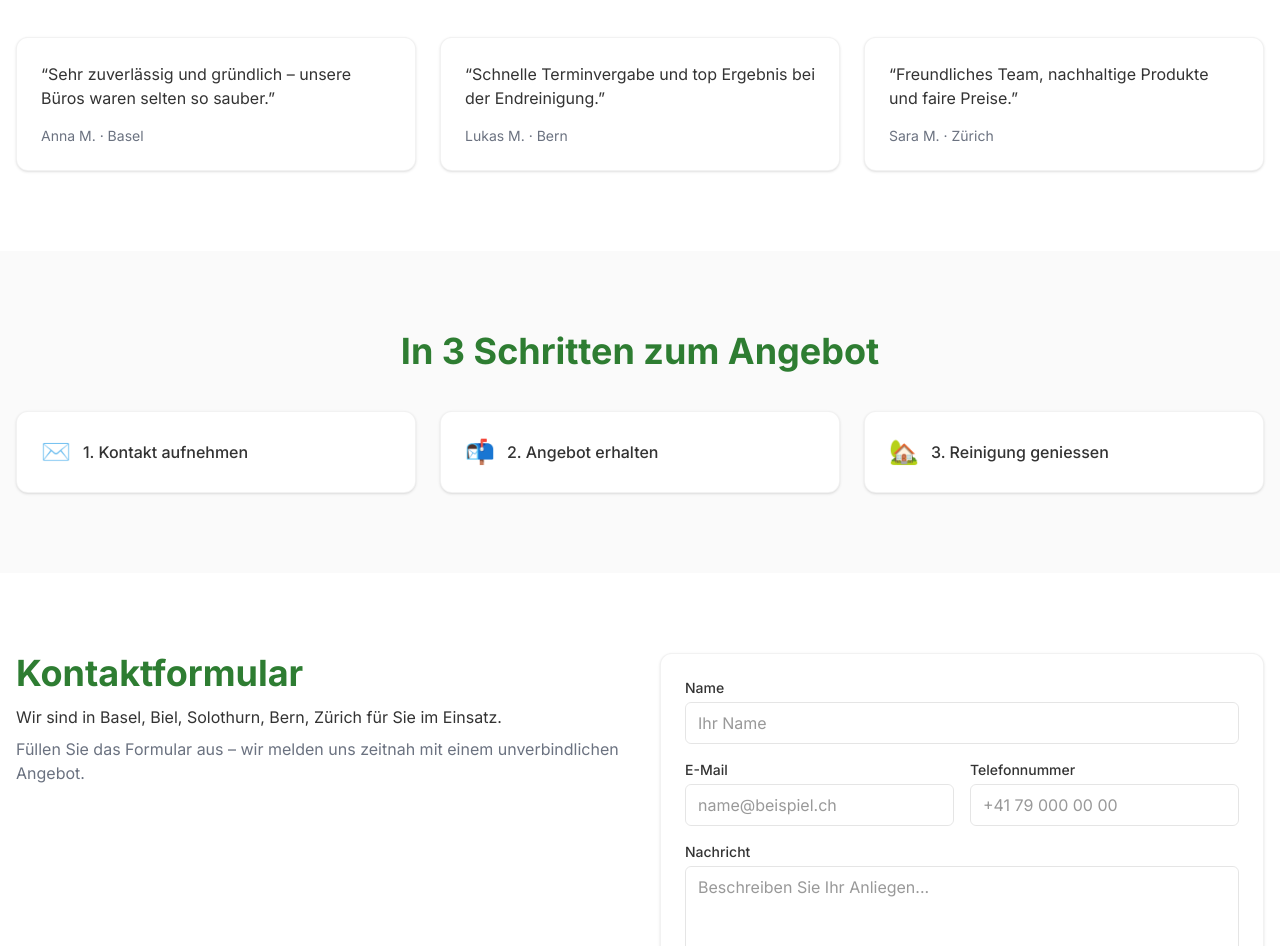
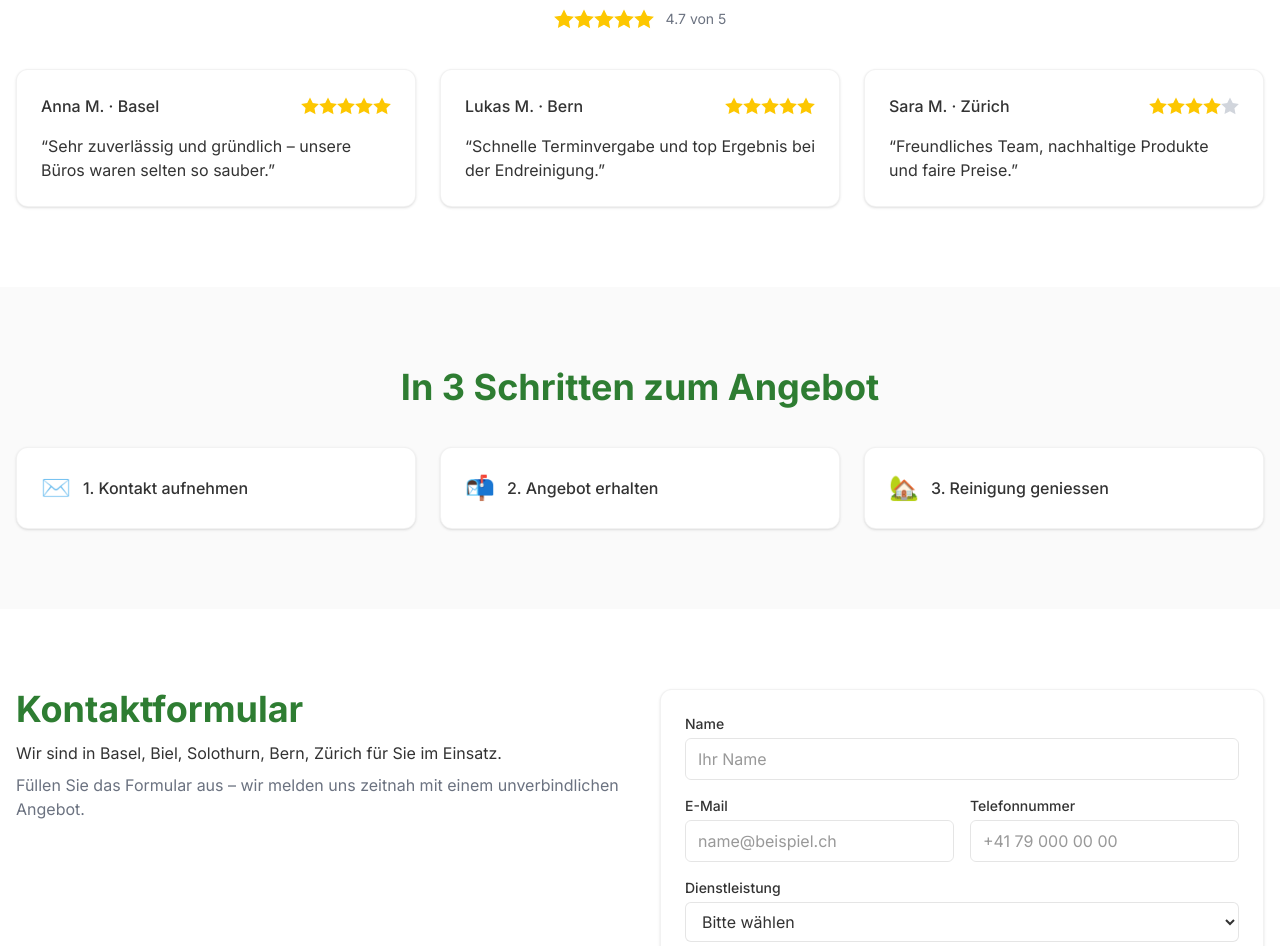
Before and after one commit to reinigungsuuberi/reinigung-suuberi-ch, a Next.js app: page / in a window 1280 px wide. Shown: the part 2526-3472 px from the top of the page. Built offline with nearby package versions, Linux system fonts and the light colour scheme.

Commit message:
update formular to use other content

```diff
--- a/src/app/page.tsx
+++ b/src/app/page.tsx
@@ -62,6 +62,34 @@ const services: Service[] = [
   },
 ];
 
+type Review = {
+  name: string;
+  city: string;
+  rating: number; // 1-5
+  text: string;
+};
+
+const reviews: Review[] = [
+  {
+    name: "Anna M.",
+    city: "Basel",
+    rating: 5,
+    text: "Sehr zuverlässig und gründlich – unsere Büros waren selten so sauber.",
+  },
+  {
+    name: "Lukas M.",
+    city: "Bern",
+    rating: 5,
+    text: "Schnelle Terminvergabe und top Ergebnis bei der Endreinigung.",
+  },
+  {
+    name: "Sara M.",
+    city: "Zürich",
+    rating: 4,
+    text: "Freundliches Team, nachhaltige Produkte und faire Preise.",
+  },
+];
+
 const Home = () => {
   const formRef = useRef<HTMLFormElement | null>(null);
 
@@ -75,6 +103,15 @@ const Home = () => {
     () => ["Basel", "Biel", "Solothurn", "Bern", "Zürich"],
     []
   );
+
+  const averageRating = useMemo(() => {
+    if (reviews.length === 0) return 0;
+    return reviews.reduce((sum, r) => sum + r.rating, 0) / reviews.length;
+  }, []);
+
+  const roundedAverage = useMemo(() => {
+    return Math.round(averageRating * 10) / 10;
+  }, [averageRating]);
 
   return (
     <main className="font-sans">
@@ -237,33 +274,56 @@ const Home = () => {
           <h2 className="text-3xl sm:text-4xl font-bold text-center text-[var(--color-primary)]">
             Kundenbewertungen
           </h2>
-        	<div className="mt-10 grid grid-cols-1 md:grid-cols-3 gap-6">
-            {[
-              {
-                name: "Anna M.",
-                city: "Basel",
-                text: "Sehr zuverlässig und gründlich – unsere Büros waren selten so sauber.",
-              },
-              {
-                name: "Lukas M.",
-                city: "Bern",
-                text: "Schnelle Terminvergabe und top Ergebnis bei der Endreinigung.",
-              },
-              {
-                name: "Sara M.",
-                city: "Zürich",
-                text: "Freundliches Team, nachhaltige Produkte und faire Preise.",
-              },
-            ].map((r) => (
-              <blockquote
+          <div className="mt-3 flex items-center justify-center gap-3">
+            <div className="flex" aria-hidden>
+              {[0, 1, 2, 3, 4].map((i) => (
+                <svg
+                  key={i}
+                  xmlns="http://www.w3.org/2000/svg"
+                  viewBox="0 0 24 24"
+                  width="20"
+                  height="20"
+                  className={i + 1 <= Math.round(averageRating) ? "text-yellow-400" : "text-gray-300"}
+                  fill="currentColor"
+                >
+                  <path d="M12 .587l3.668 7.431 8.2 1.192-5.934 5.786 1.401 8.168L12 18.896l-7.335 3.868 1.401-8.168L.132 9.21l8.2-1.192z" />
+                </svg>
+              ))}
+            </div>
+            <span className="text-sm text-[var(--color-muted)]" aria-label={`${roundedAverage} von 5 Sternen`}>
+              {roundedAverage} von 5
+            </span>
+          </div>
+
+          <div className="mt-10 grid grid-cols-1 md:grid-cols-3 gap-6">
+            {reviews.map((r) => (
+              <article
                 key={r.name}
                 className="rounded-xl bg-white p-6 shadow-sm border border-black/5"
               >
-                <p className="text-[var(--foreground)]">“{r.text}”</p>
-                <footer className="mt-4 text-sm text-[var(--color-muted)]">
-                  {r.name} · {r.city}
-                </footer>
-              </blockquote>
+                <div className="flex items-center justify-between">
+                  <div className="font-medium text-[var(--foreground)]">
+                    {r.name} · {r.city}
+                  </div>
+                  <div className="flex" aria-label={`${r.rating} von 5 Sternen`}>
+                    {[0, 1, 2, 3, 4].map((i) => (
+                      <svg
+                        key={i}
+                        xmlns="http://www.w3.org/2000/svg"
+                        viewBox="0 0 24 24"
+                        width="18"
+                        height="18"
+                        className={i + 1 <= r.rating ? "text-yellow-400" : "text-gray-300"}
+                        fill="currentColor"
+                        aria-hidden
+                      >
+                        <path d="M12 .587l3.668 7.431 8.2 1.192-5.934 5.786 1.401 8.168L12 18.896l-7.335 3.868 1.401-8.168L.132 9.21l8.2-1.192z" />
+                      </svg>
+                    ))}
+                  </div>
+                </div>
+                <p className="mt-4 text-[var(--foreground)]">“{r.text}”</p>
+              </article>
             ))}
           </div>
         </div>
@@ -320,8 +380,34 @@ const Home = () => {
               onSubmit={(e) => {
                 e.preventDefault();
                 const form = e.currentTarget as HTMLFormElement;
-                form.reset();
-                alert("Vielen Dank! Wir melden uns in Kürze.");
+                const data = new FormData(form);
+                const name = String(data.get("name") || "");
+                const email = String(data.get("email") || "");
+                const phone = String(data.get("phone") || "");
+                const message = String(data.get("message") || "");
+                const service = String(data.get("service") || "");
+                const detailed = data.get("detailed") ? "Ja" : "Nein";
+
+                const subject = `Angebotsanfrage – Suuberi Reinigung`;
+                const bodyLines = [
+                  "Hallo Suuberi,",
+                  "",
+                  `Name: ${name}`,
+                  `E-Mail: ${email}`,
+                  `Telefon: ${phone}`,
+                  service ? `Dienstleistung: ${service}` : "Dienstleistung: ",
+                  `Detailliertes Angebot: ${detailed}`,
+                  "",
+                  "Nachricht:",
+                  message,
+                  "",
+                  "Vielen Dank und freundliche Grüsse",
+                  name || "",
+                ];
+                const mailto = `mailto:info@suuberi-reinigung.ch?subject=${encodeURIComponent(
+                  subject
+                )}&body=${encodeURIComponent(bodyLines.join("\n"))}`;
+                window.location.href = mailto;
               }}
               className="rounded-xl bg-white p-6 shadow-sm border border-black/5"
               aria-label="Kontaktformular"
@@ -370,6 +456,26 @@ const Home = () => {
                   </div>
                 </div>
                 <div>
+                  <label htmlFor="service" className="block text-sm font-medium">
+                    Dienstleistung
+                  </label>
+                  <select
+                    id="service"
+                    name="service"
+                    className="mt-1 w-full rounded-md border border-black/10 bg-white px-3 py-2 outline-none focus:ring-2 focus:ring-[var(--color-secondary)]"
+                    defaultValue=""
+                  >
+                    <option value="" disabled>
+                      Bitte wählen
+                    </option>
+                    {services.map((s) => (
+                      <option key={s.title} value={s.title}>
+                        {s.title}
+                      </option>
+                    ))}
+                  </select>
+                </div>
+                <div>
                   <label htmlFor="message" className="block text-sm font-medium">
                     Nachricht
                   </label>
@@ -396,9 +502,9 @@ const Home = () => {
                 <button
                   type="submit"
                   className="mt-2 inline-flex justify-center items-center gap-2 rounded-md bg-[var(--color-primary)] px-5 py-3 text-white font-medium hover:opacity-90 focus:outline-none focus:ring-2 focus:ring-offset-2 focus:ring-[var(--color-accent)]"
-                  aria-label="Formular absenden"
+                  aria-label="Standard-E-Mail mit Anfrage öffnen"
                 >
-                  Absenden
+                  E-Mail mit Anfrage öffnen
                 </button>
               </div>
             </form>
```
